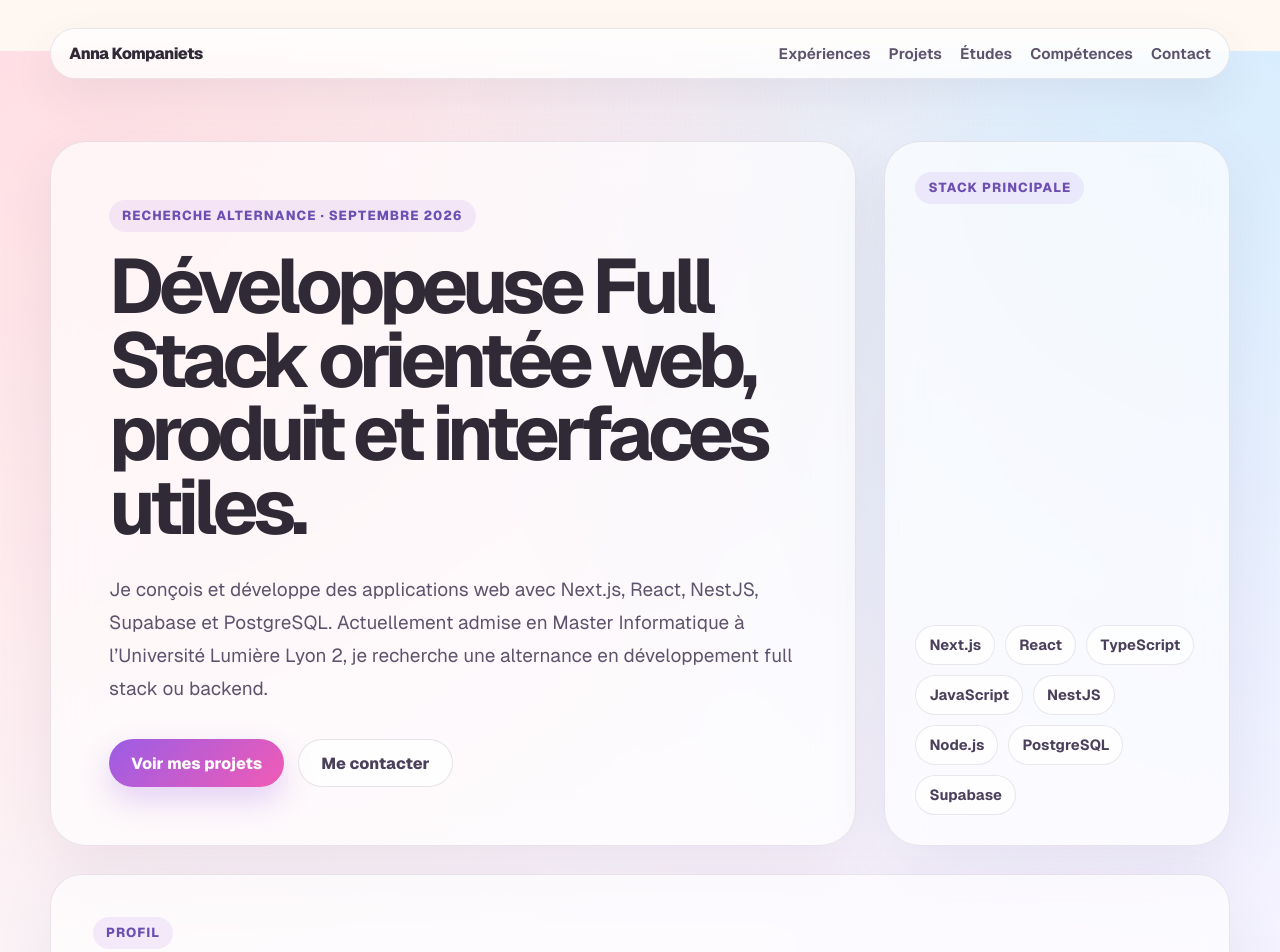
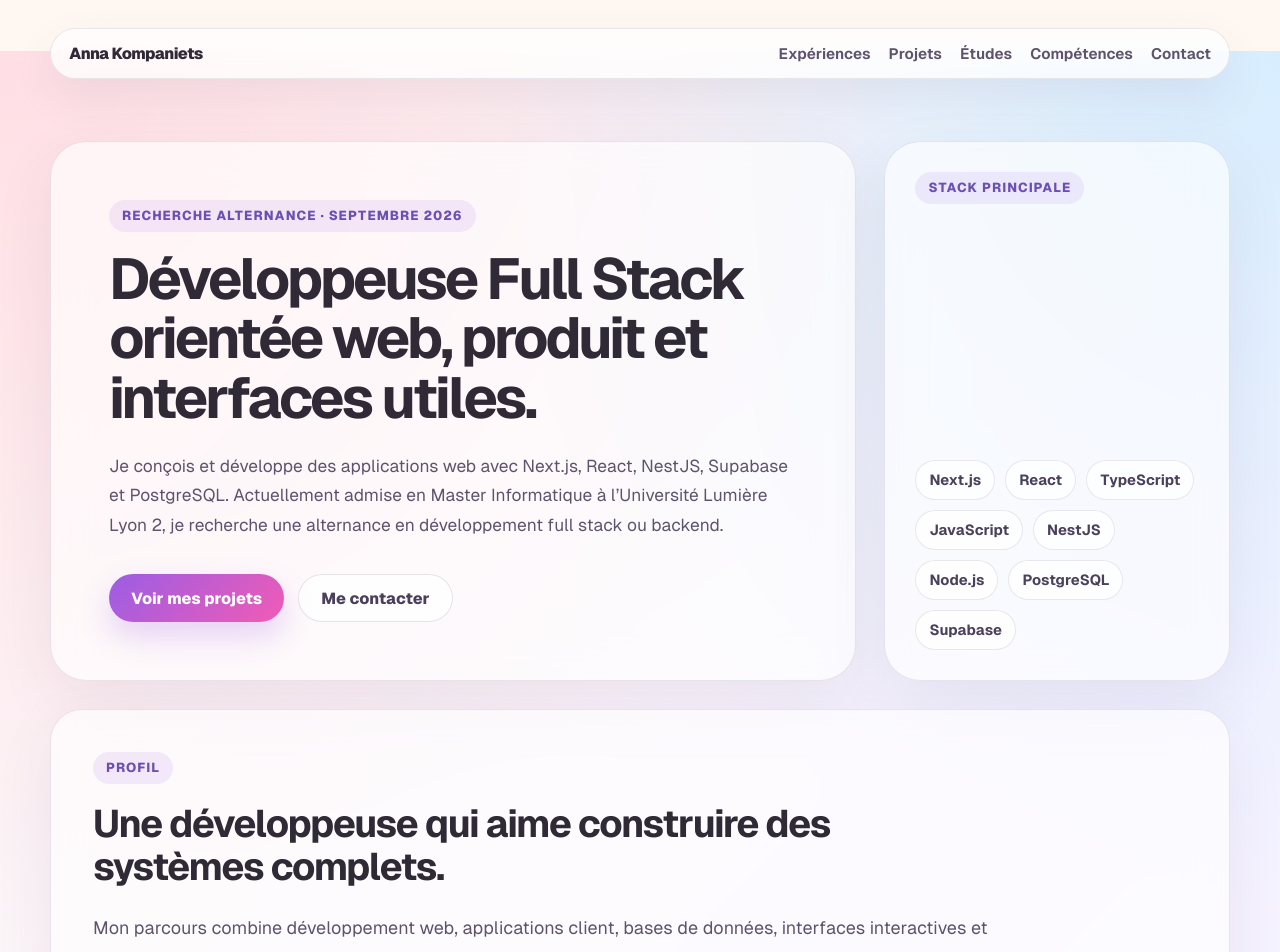
Before and after one commit to AnnKomp/my-portfolio, a Next.js app: page / in a window 1280 px wide. Shown: the top 952 px of the page. Built offline with nearby package versions, Linux system fonts and the light colour scheme.

Commit message:
less big

```diff
--- a/styles/DetailPage.module.css
+++ b/styles/DetailPage.module.css
@@ -84,20 +84,20 @@ background: var(--accent-soft);
 }
 
 .hero h1 {
-  max-width: 930px;
+  max-width: 860px;
   margin: 0;
   color: #2f2a36;
-  font-size: clamp(2.6rem, 6vw, 5.4rem);
-  line-height: 0.96;
-  letter-spacing: -0.075em;
+  font-size: clamp(2.1rem, 4.6vw, 4rem);
+  line-height: 1.03;
+  letter-spacing: -0.055em;
 }
 
 .intro {
-  max-width: 800px;
-  margin: 28px 0 0;
+  max-width: 780px;
+  margin: 24px 0 0;
   color: #5d536c;
-  font-size: 1.16rem;
-  line-height: 1.8;
+  font-size: 1.06rem;
+  line-height: 1.75;
 }
 
 .metaGrid {
@@ -148,11 +148,11 @@ background: var(--accent-soft);
 
 .section h2,
 .cta h2 {
-  margin: 0 0 20px;
+  margin: 0 0 18px;
   color: #2f2a36;
-  font-size: clamp(1.8rem, 3vw, 2.6rem);
-  line-height: 1.05;
-  letter-spacing: -0.055em;
+  font-size: clamp(1.45rem, 2.4vw, 2.05rem);
+  line-height: 1.12;
+  letter-spacing: -0.04em;
 }
 
 .list {
--- a/styles/Home.module.css
+++ b/styles/Home.module.css
@@ -55,20 +55,20 @@
 }
 
 .hero h1 {
-  max-width: 850px;
+  max-width: 820px;
   margin: 0;
   color: #2f2a36;
-  font-size: clamp(2.6rem, 6vw, 5.8rem);
-  line-height: 0.96;
-  letter-spacing: -0.075em;
+  font-size: clamp(2.2rem, 4.5vw, 4.2rem);
+  line-height: 1.03;
+  letter-spacing: -0.055em;
 }
 
 .heroText {
-  max-width: 760px;
-  margin: 28px 0 0;
+  max-width: 740px;
+  margin: 24px 0 0;
   color: #5d536c;
-  font-size: 1.18rem;
-  line-height: 1.75;
+  font-size: 1.08rem;
+  line-height: 1.7;
 }
 
 .heroActions {
@@ -151,9 +151,9 @@
 .ctaSection h2 {
   margin: 0;
   color: #2f2a36;
-  font-size: clamp(2rem, 4vw, 3.25rem);
-  line-height: 1.05;
-  letter-spacing: -0.055em;
+  font-size: clamp(1.65rem, 3vw, 2.55rem);
+  line-height: 1.12;
+  letter-spacing: -0.04em;
 }
 
 .largeText {
```
Also changed, not shown: styles/Subpage.module.css (+7 -6 lines).
